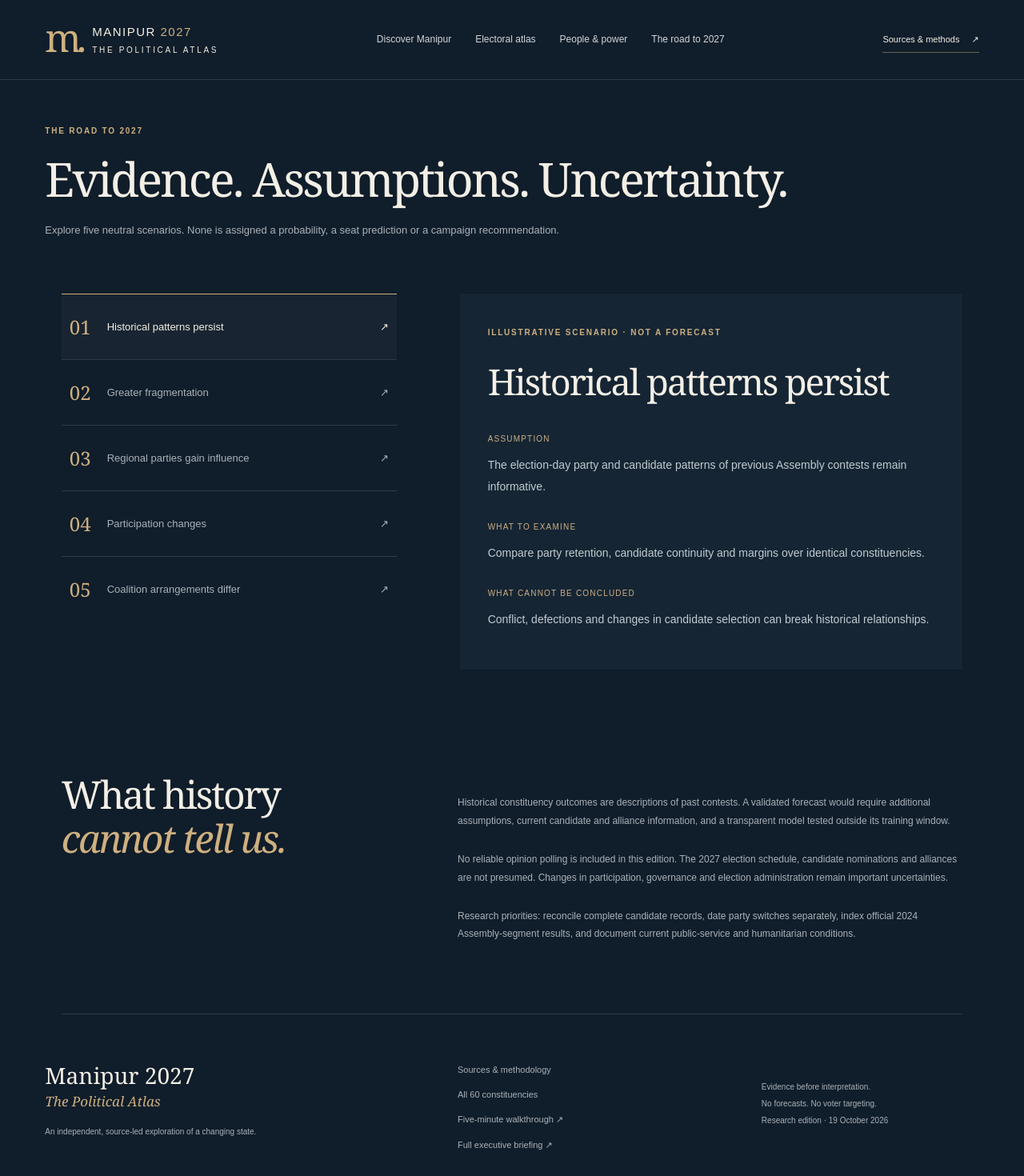
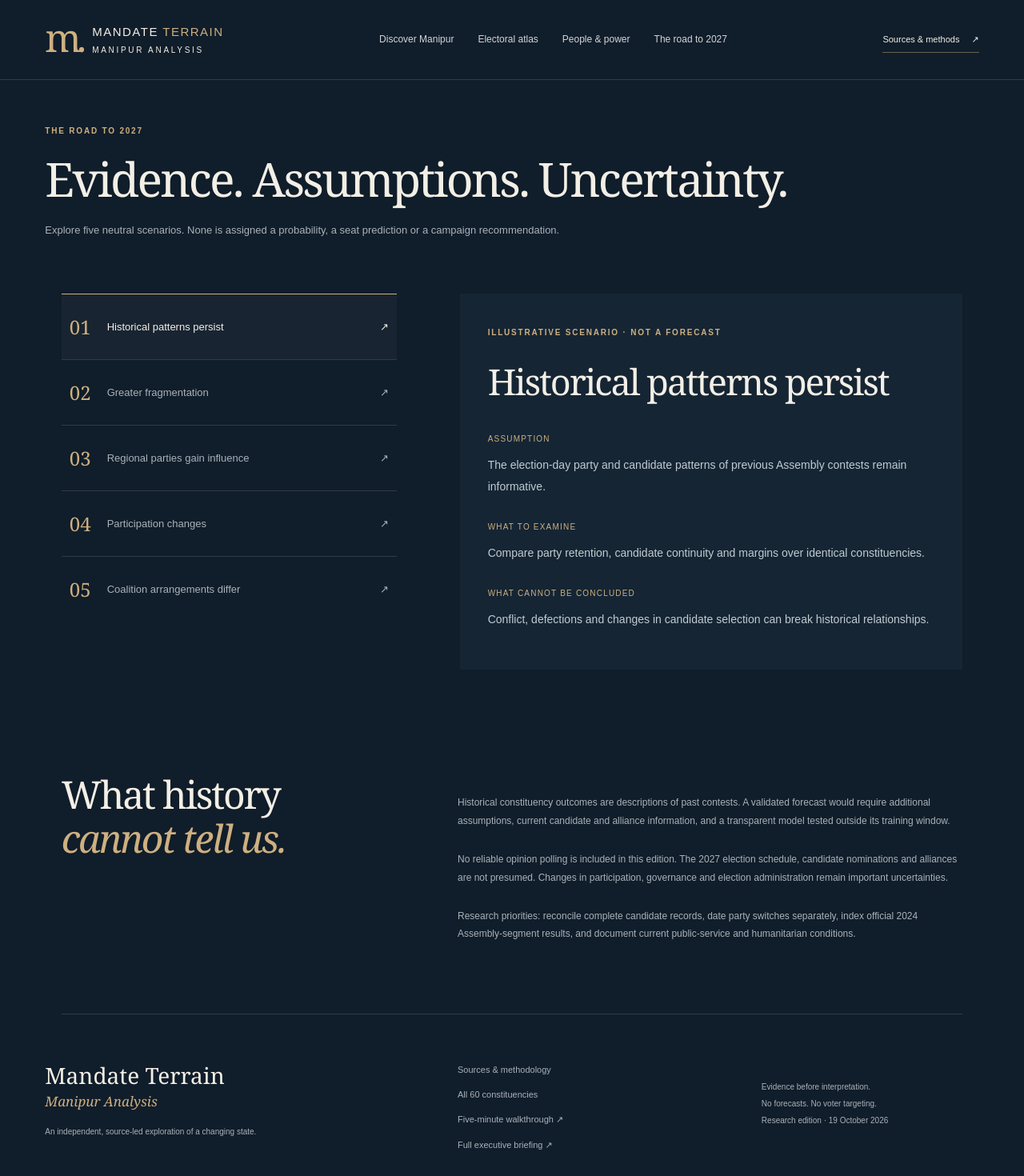
Before and after one commit to ethereum007/manipur, a Next.js app: page /outlook in a window 1280 px wide. Shown: the top 1470 px of the page at 80% size. Built offline with nearby package versions, Linux system fonts and the light colour scheme; a web font is replaced by a local one.

Commit message:
Brand Mandate Terrain as Manipur Analysis and configure the custom domain

```diff
--- a/src/app/layout.tsx
+++ b/src/app/layout.tsx
@@ -2,9 +2,11 @@ import type { Metadata } from "next";
 import { SiteHeader, SiteFooter } from "@/components/ui";
 import "./globals.css";
 export const metadata: Metadata = {
+  metadataBase: new URL("https://mandateterrain.com"),
+  applicationName: "Mandate Terrain",
   title: {
-    default: "Manipur 2027 · The Political Atlas",
-    template: "%s · Manipur 2027",
+    default: "Mandate Terrain · Manipur Analysis",
+    template: "%s · Mandate Terrain",
   },
   description:
     "A source-led exploration of Manipur's geography, sixty constituencies and changing electoral landscape.",
--- a/src/app/page.tsx
+++ b/src/app/page.tsx
@@ -18,7 +18,7 @@ export default function Home() {
             <br />
             <span>2027</span>
           </h1>
-          <p className="hero-subtitle">The Political Atlas</p>
+          <p className="hero-subtitle">Manipur Analysis</p>
           <p className="hero-description">
             Explore the geography, people, elections and political
             transformations shaping one of India’s most complex states.
--- a/src/components/briefing.tsx
+++ b/src/components/briefing.tsx
@@ -86,7 +86,7 @@ export function Briefing() {
             </div>
           )}
           <span className="slide-folio">
-            MANIPUR 2027 · {String(i + 1).padStart(2, "0")} / 15
+            MANDATE TERRAIN · MANIPUR ANALYSIS · {String(i + 1).padStart(2, "0")} / 15
           </span>
         </article>
       ))}
--- a/src/components/executive-walkthrough.tsx
+++ b/src/components/executive-walkthrough.tsx
@@ -110,7 +110,7 @@ export function ExecutiveWalkthrough() {
           className={"walkthrough-slide " + (index === i ? "current" : "")}
         >
           <div className="walkthrough-heading">
-            <p className="eyebrow">MANIPUR 2027 / {s.label}</p>
+            <p className="eyebrow">MANDATE TERRAIN / MANIPUR ANALYSIS / {s.label}</p>
             <h1>{s.title}</h1>
             <span className="walkthrough-time">
               {s.time} · CHAPTER {i + 1} / 5
@@ -298,7 +298,7 @@ export function ExecutiveWalkthrough() {
             </aside>
           )}
           <span className="walkthrough-folio">
-            MANIPUR 2027 · THE POLITICAL ATLAS / 0{i + 1}
+            MANDATE TERRAIN · MANIPUR ANALYSIS / 0{i + 1}
           </span>
         </article>
       ))}
--- a/src/components/ui.tsx
+++ b/src/components/ui.tsx
@@ -67,8 +67,8 @@ export function SiteHeader() {
           m.
         </span>
         <span>
-          MANIPUR <b>2027</b>
-          <small>THE POLITICAL ATLAS</small>
+          MANDATE <b>TERRAIN</b>
+          <small>MANIPUR ANALYSIS</small>
         </span>
       </Link>
       <nav aria-label="Main navigation">
@@ -88,7 +88,7 @@ export function SiteFooter() {
     <footer className="site-footer">
       <div>
         <Link className="footer-brand" href="/">
-          Manipur 2027<span>The Political Atlas</span>
+          Mandate Terrain<span>Manipur Analysis</span>
         </Link>
         <p>An independent, source-led exploration of a changing state.</p>
       </div>
--- a/src/lib/briefing.ts
+++ b/src/lib/briefing.ts
@@ -1,7 +1,7 @@
 export const slides = [
   {
     title: "A state. Sixty constituencies.",
-    subtitle: "Manipur 2027 · The Political Atlas",
+    subtitle: "Mandate Terrain · Manipur Analysis",
     body: "An independent research briefing on geography, representation and electoral change.",
     source: "https://ceomanipur.nic.in/StatisticalReports",
     sourceLabel: "Chief Electoral Officer, Manipur",
@@ -117,7 +117,7 @@ export const slides = [
     title: "Scenarios are not predictions.",
     subtitle: "The road to 2027",
     body: "Examine continuity, fragmentation, regional parties, participation and coalition arrangements as assumptions. No probability or seat forecast is assigned.",
-    source: "https://ethereum007.github.io/manipur/outlook/",
+    source: "https://mandateterrain.com/outlook/",
     sourceLabel: "Atlas analytical framework · illustrative assumptions",
     kind: "text",
   },
@@ -125,7 +125,7 @@ export const slides = [
     title: "Return to the source.",
     subtitle: "Evidence before interpretation",
     body: "Read dates, coverage gaps, geography caveats and verification status. No synthetic statistics, inferred community identities or demographic voter targeting.",
-    source: "https://ethereum007.github.io/manipur/sources/",
+    source: "https://mandateterrain.com/sources/",
     sourceLabel: "Atlas sources and methodology",
     kind: "closing",
   },
```
Also changed, not shown: 1 other file (tests, documents, lock files or other folders).
